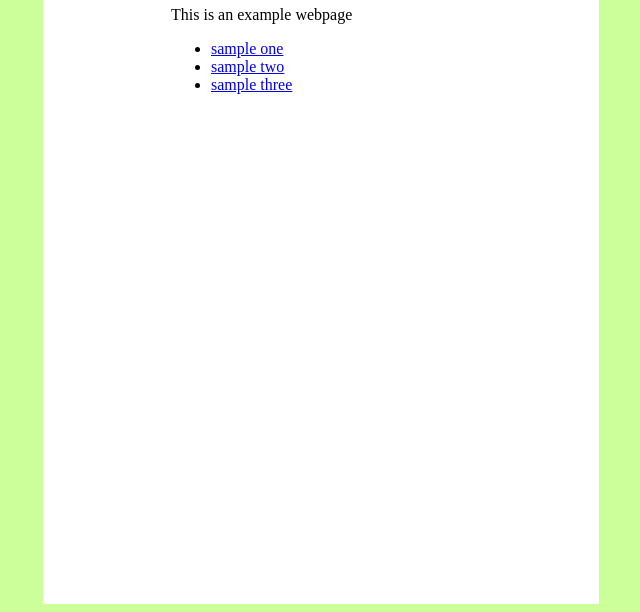
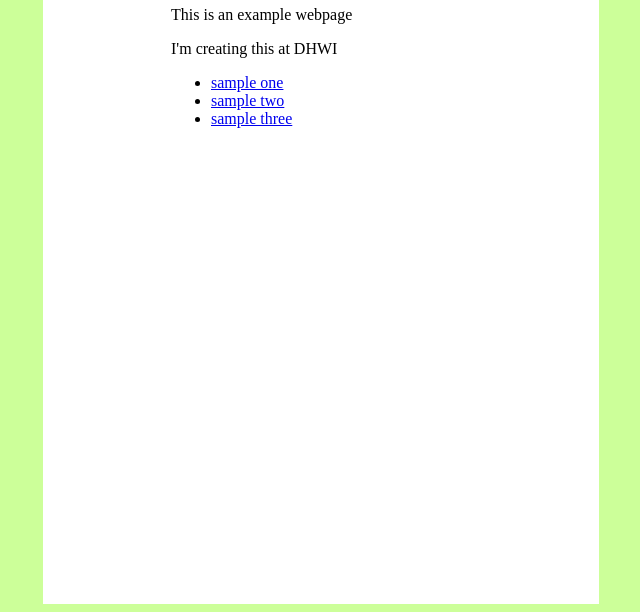
Before and after one commit to saranes/saranes.gethub.com, a plain HTML site: page index.html in a window 1280 px wide. Shown: the part 188-800 px from the top of the page, without its empty margins (85-725 px from the left). Drawn offline with Linux system fonts and the light colour scheme.

Commit message:
edited HTML file with <p> line 10

```diff
--- a/index.html
+++ b/index.html
@@ -7,6 +7,7 @@
 <body>
 	<h1>Hello World</h1>
 	<p>This is an example webpage</p>
+	<p>I'm creating this at DHWI</p>
 	<ul>
 		<li><a href = "http://www.lib.umd.edu">sample one</a></li>
 		<li><a href = "http://www.google.com">sample two</a></li>
```
